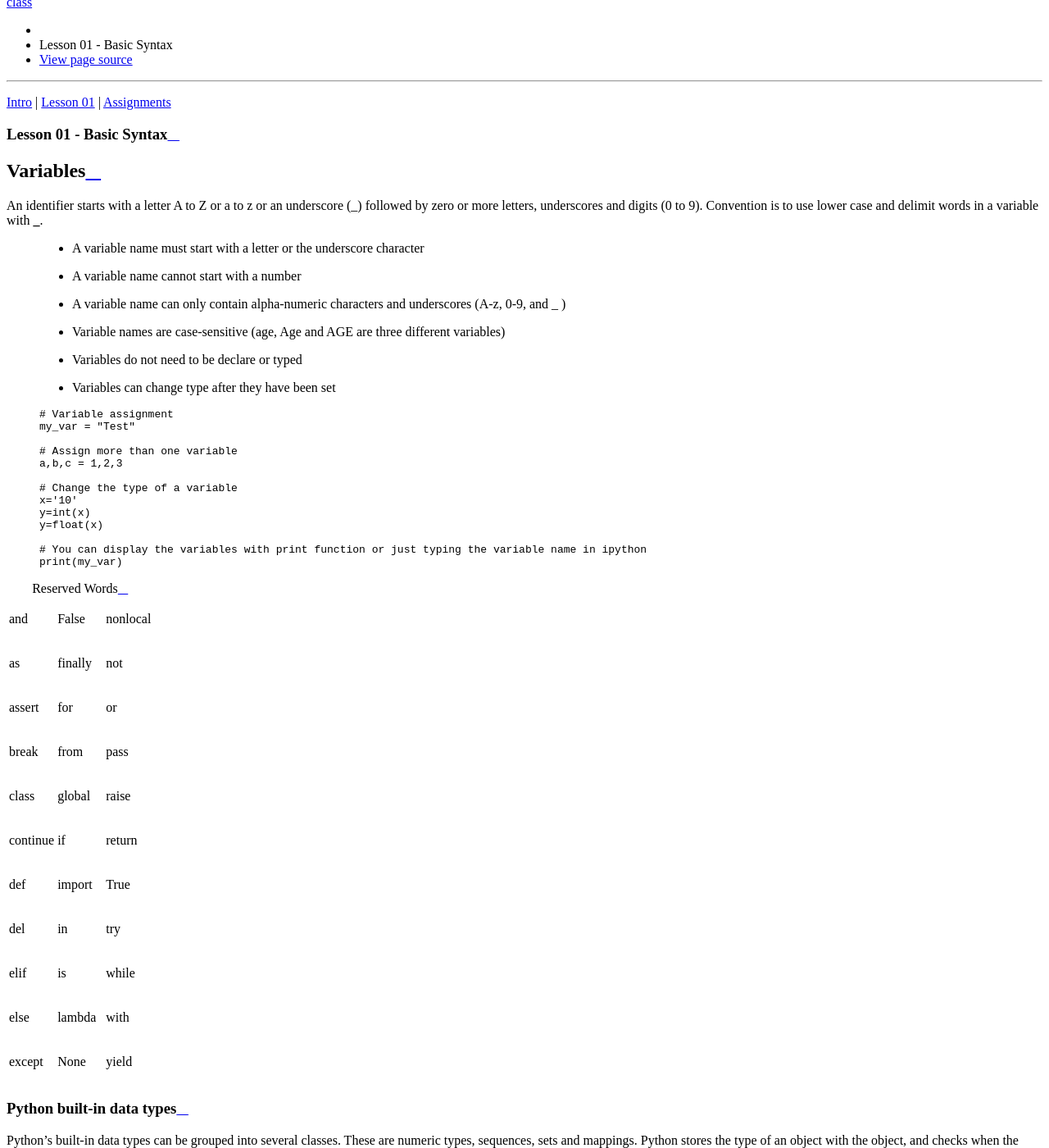
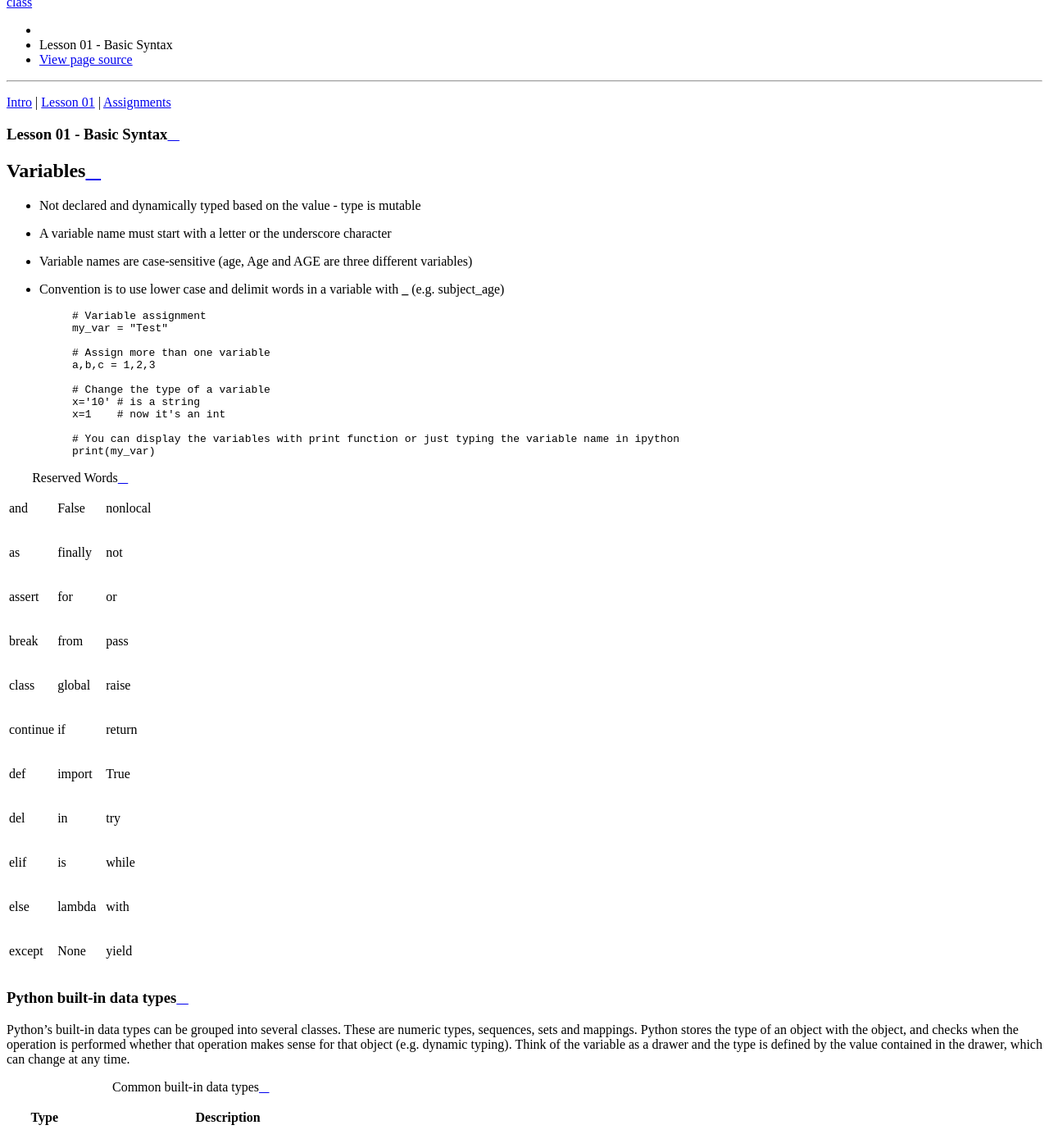
Before and after one commit to hopkinss/py_class, a Sphinx documentation site: the page built from source/lesson01.rst, in a window 1280 px wide and 1400 px high, scrolled down 497 px. Shown: the whole window at 82% size. Built offline with Sphinx 7.4.7 and the Read the Docs theme 2.0.0, drawn with Linux system fonts in a browser that asks for light colours; some of the changed text lies outside the part shown.

Commit message:
updated content

```diff
--- a/source/lesson01.rst
+++ b/source/lesson01.rst
@@ -6,15 +6,10 @@ Lesson 01 - Basic Syntax
 
 Variables
 --------------------
-An identifier starts with a letter A to Z or a to z or an underscore (_) followed by zero or more letters, underscores and digits (0 to 9).
-Convention is to use lower case and delimit words in a variable with **_**.
-
-    *  A variable name must start with a letter or the underscore character
-    *  A variable name cannot start with a number
-    *  A variable name can only contain alpha-numeric characters and underscores (A-z, 0-9, and _ )
-    *  Variable names are case-sensitive (age, Age and AGE are three different variables)
-    *  Variables do not need to be declare or typed
-    *  Variables can change type after they have been set
+*  Not declared and dynamically typed based on the value - type is mutable
+*  A variable name must start with a letter or the underscore character
+*  Variable names are case-sensitive (age, Age and AGE are three different variables)
+*  Convention is to use lower case and delimit words in a variable with **_** (e.g. subject_age)
 
     .. code-block:: Python
 
@@ -25,9 +20,8 @@ Convention is to use lower case and delimit words in a variable with **_**.
         a,b,c = 1,2,3
 
         # Change the type of a variable
-        x='10'
-        y=int(x)
-        y=float(x)
+        x='10' # is a string
+        x=1    # now it's an int
 
         # You can display the variables with print function or just typing the variable name in ipython
         print(my_var)
@@ -52,7 +46,7 @@ Python built-in data types
 +++++++++++++++++++++++++++++
 Python's built-in data types can be grouped into several classes. These are numeric types, sequences, sets and mappings.
 Python stores the type of an object with the object, and checks when the operation is performed whether that operation
-makes sense for that object (e.g. dynamic typing).
+makes sense for that object (e.g. dynamic typing). Think of the variable as a drawer and the type is defined by the value contained in the drawer, which can change at any time.
 
 .. csv-table:: Common built-in data types
    :header: "Type ","Description"
@@ -103,7 +97,7 @@ The table lists functions available to cast variables into different data types
 
 .. code-block:: Python
 
-      # Cast into another type'
+      # Cast into another type
       my_str='33.9'
       my_float=float(my_str)
 
@@ -115,7 +109,6 @@ The table lists functions available to cast variables into different data types
           print("You must cast string to number to do math")
           my_val = float(my_str) + 44;
           print(my_val)
-
 
 
 Code blocks
```
Also changed, not shown: source/assignments.rst (+21 -5 lines).
